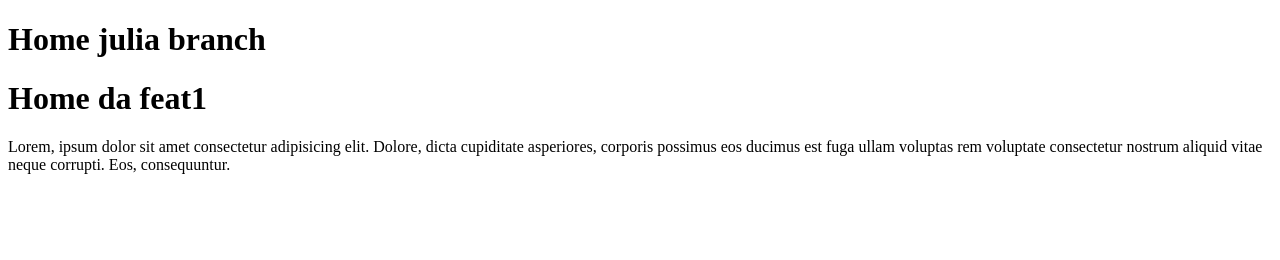
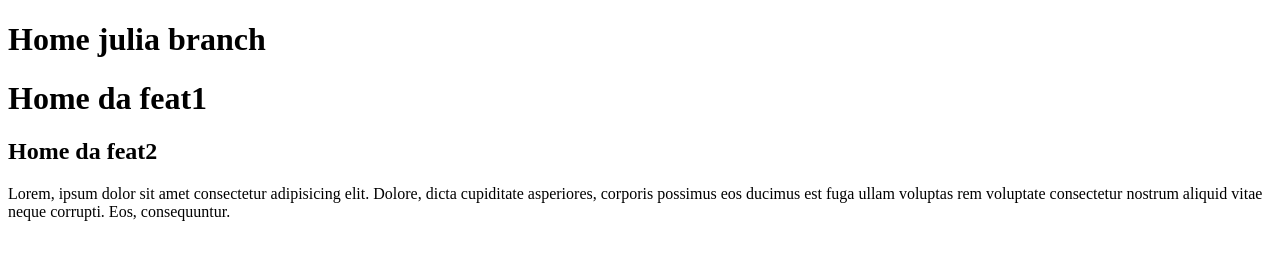
Before and after one commit to tioale2018/repo-teste, a plain HTML site: page index.html in a window 1280 px wide. Drawn offline with Linux system fonts and the light colour scheme.

Commit message:
Update index.html

```diff
--- a/index.html
+++ b/index.html
@@ -8,6 +8,7 @@
 <body>
     <h1>Home julia branch</h1>
     <h1>Home da feat1</h1>
+    <h2>Home da feat2</h2>
     <p>Lorem, ipsum dolor sit amet consectetur adipisicing elit. Dolore, dicta cupiditate asperiores, corporis possimus eos ducimus est fuga ullam voluptas rem voluptate consectetur nostrum aliquid vitae neque corrupti. Eos, consequuntur.</p>
 </body>
 </html>
```
